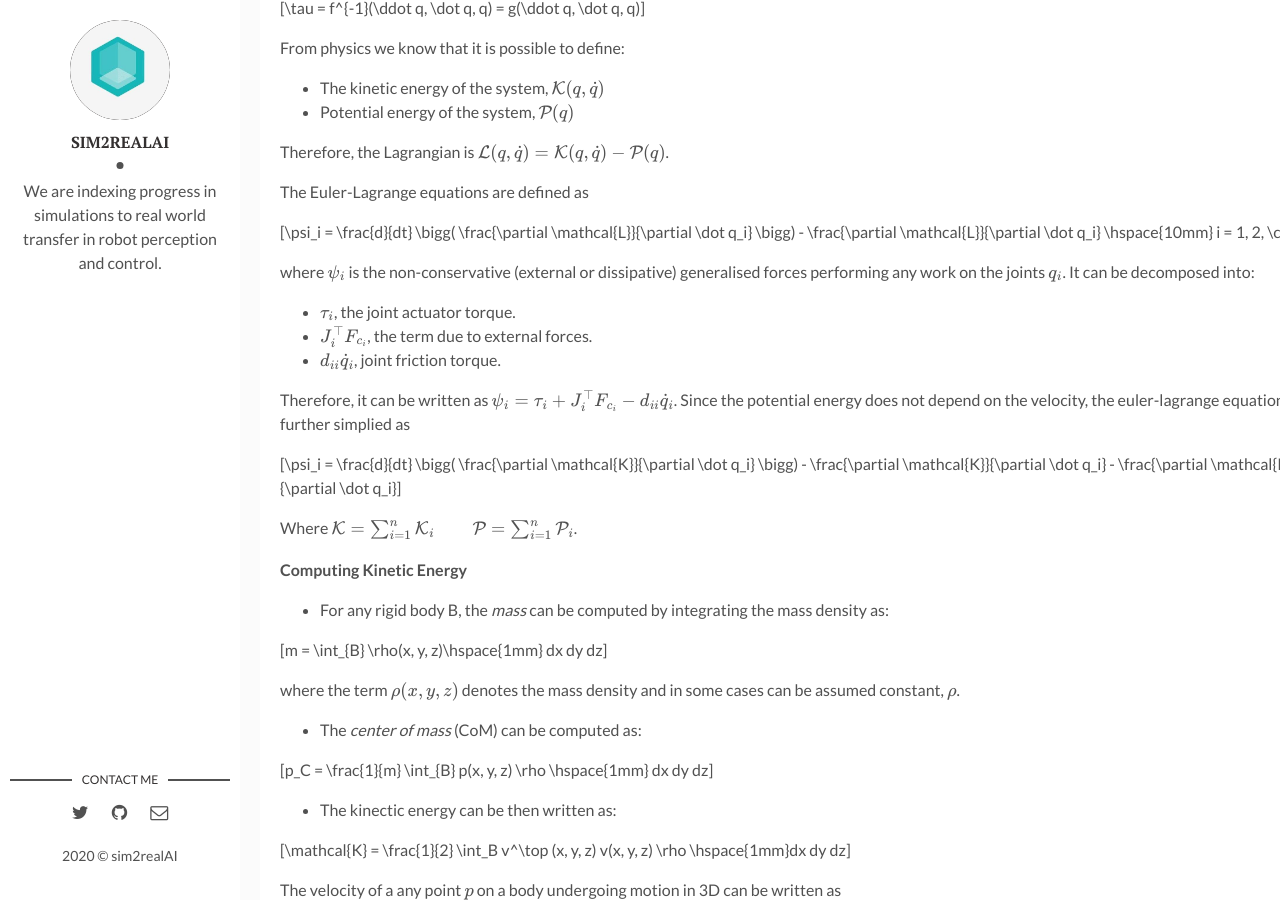
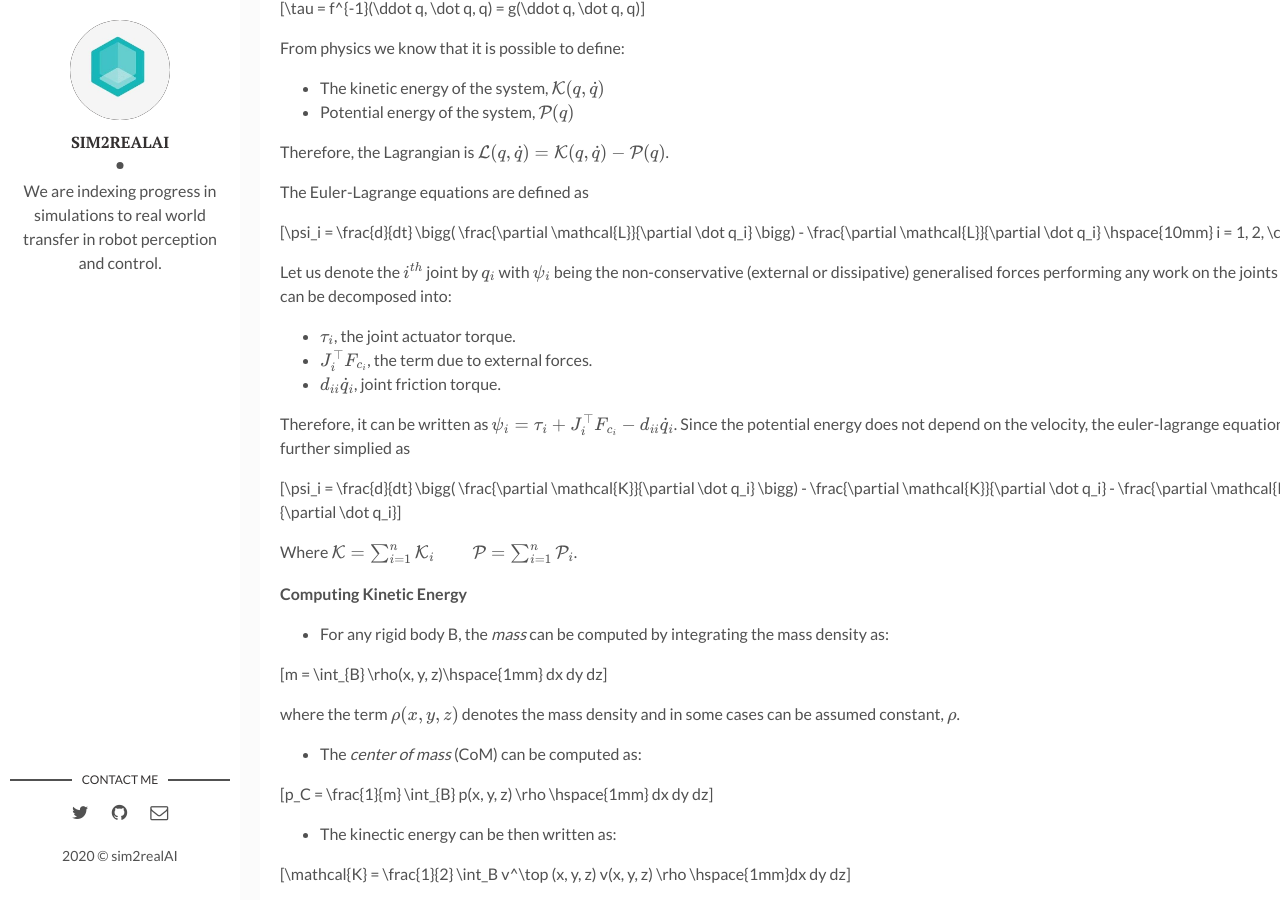
Before and after one commit to backupsim2realai/backupsim2realai.github.io, a Jekyll site: the page built from _posts/2019-04-15-Dynamic-Model-Of-Manipulators.markdown, in a window 1280 px wide and 900 px high, scrolled down 516 px. Built offline with Jekyll 4.4.1, drawn with Linux system fonts in a browser that asks for light colours; formulas are drawn with MathJax 3.

Commit message:
minor fixes
Signed-off-by: Ankur Handa <ahanda@nvidia.com>

```diff
--- a/_posts/2019-04-15-Dynamic-Model-Of-Manipulators.markdown
+++ b/_posts/2019-04-15-Dynamic-Model-Of-Manipulators.markdown
@@ -37,7 +37,7 @@ The Euler-Lagrange equations are defined as
 
 $$\psi_i = \frac{d}{dt} \bigg( \frac{\partial \mathcal{L}}{\partial \dot q_i} \bigg) - \frac{\partial \mathcal{L}}{\partial \dot q_i} \hspace{10mm} i = 1, 2, \cdots, n $$
 
-where $$\psi_i$$ is the non-conservative (external or dissipative) generalised forces performing any work on the joints $$q_i$$. It can be decomposed into:
+Let us denote the $$i^{th}$$ joint by $$q_i$$ with $$\psi_i$$ being the non-conservative (external or dissipative) generalised forces performing any work on the joints $$q_i$$. It can be decomposed into:
 
 - $$\tau_i$$, the joint actuator torque.
 - $$J_i^\top F_{c_i}$$, the term due to external forces.
```
